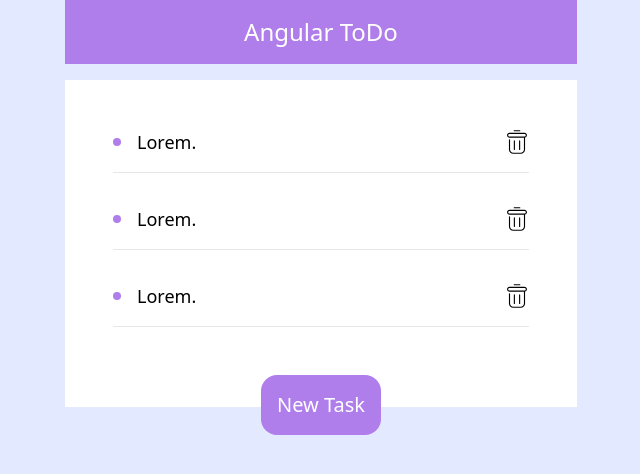
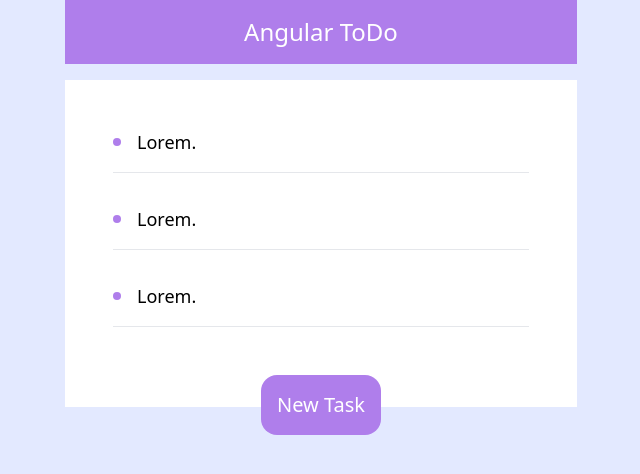
Before and after one commit to AdrianRgGit/todoAppAngular, an Angular app: page / in a window 1280 px wide. Shown: the top 474 px of the page, without its empty margins (319-959 px from the left). Built offline with nearby package versions, Linux system fonts and the light colour scheme.

Commit message:
añadidas animaciones

```diff
--- a/src/app/Components/Icons/trash-icon/trash-icon.component.css
+++ b/src/app/Components/Icons/trash-icon/trash-icon.component.css
@@ -0,0 +1,2 @@
+svg {
+}
--- a/src/app/Components/task/task.component.html
+++ b/src/app/Components/task/task.component.html
@@ -1,7 +1,11 @@
-<article class="flex items-center justify-between border-b mb-8 pb-4">
+<article
+  class="flex items-center justify-between border-b mb-8 pb-4 group hover:scale-105 transition-transform duration-200"
+>
   <div class="flex items-center gap-x-4">
     <div class="h-2 w-2 rounded-full bg-purple"></div>
     <p class="text-lg">Lorem.</p>
   </div>
-  <app-trash-icon></app-trash-icon>
+  <button type="button" class="hidden group-hover:block">
+    <app-trash-icon></app-trash-icon>
+  </button>
 </article>
--- a/src/app/app.component.html
+++ b/src/app/app.component.html
@@ -10,7 +10,10 @@
   </section>
 
   <section class="absolute -bottom-7 left-1/2 transform -translate-x-1/2">
-    <button type="button" class="bg-purple p-4 rounded-2xl text-white text-xl">
+    <button
+      type="button"
+      class="bg-purple p-4 rounded-2xl text-white text-xl hover:bg-violet-400 transition-colors duration-200"
+    >
       New Task
     </button>
   </section>
```
